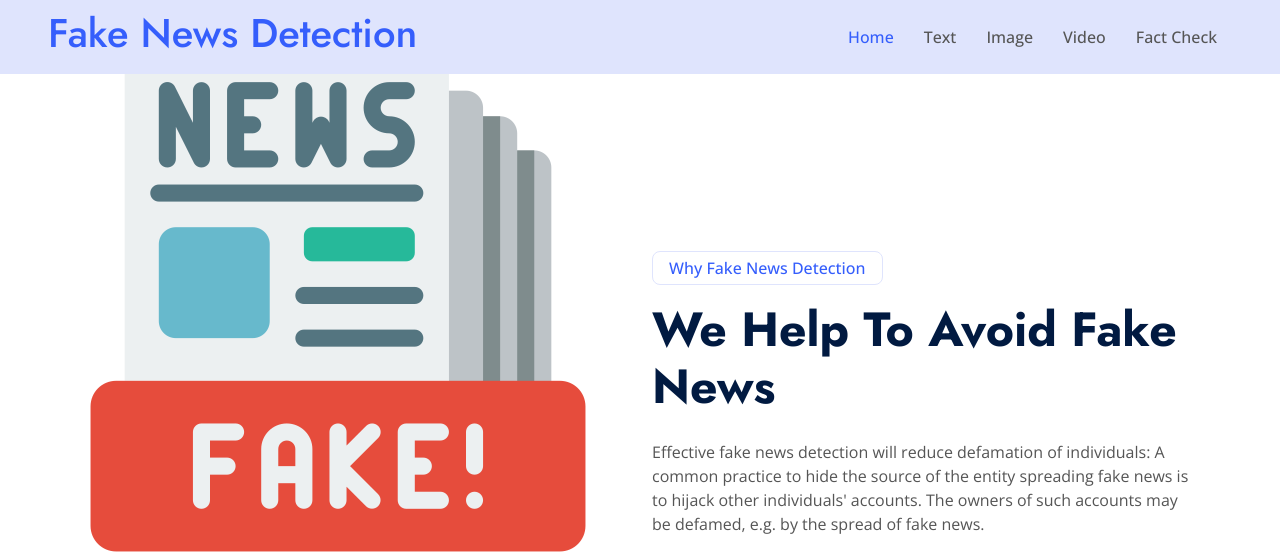
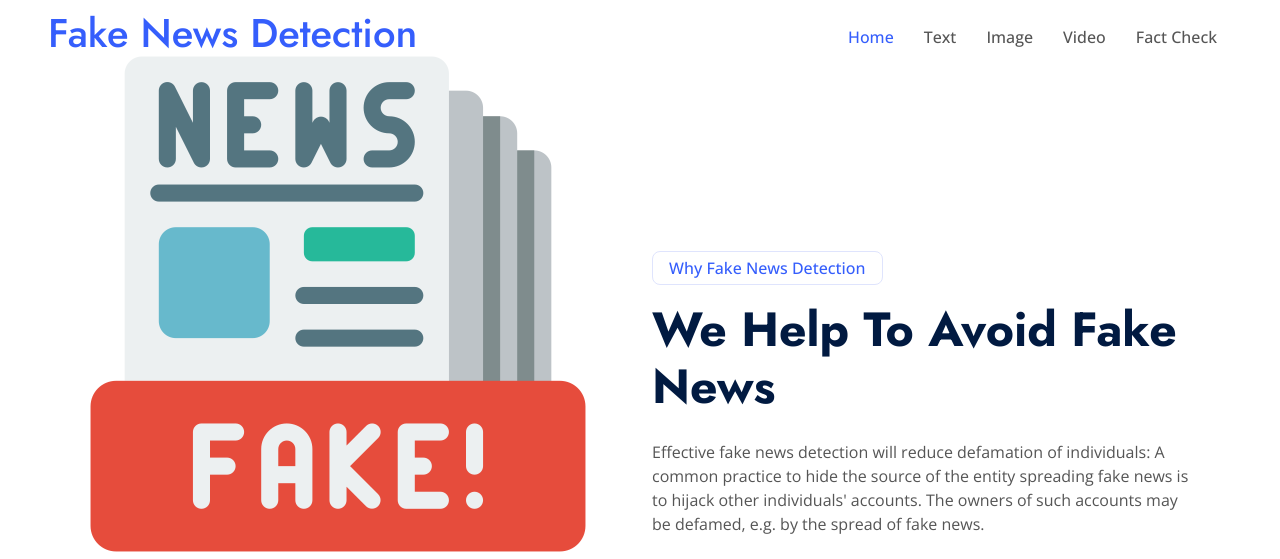
Before and after one commit to AjinkyaBahirat/FND, a Flask app: page / in a window 1280 px wide. Shown: the top 559 px of the page. Run offline with Flask 2, Linux system fonts and the light colour scheme; some libraries are stand-ins or nearby versions.

Commit message:
Update index.html

```diff
--- a/templates/index.html
+++ b/templates/index.html
@@ -42,7 +42,7 @@
 
     <!-- Navbar Start -->
     <div class="container-fluid fixed-top px-0 wow fadeIn" data-wow-delay="0.1s">
-        <nav class="navbar navbar-expand-lg navbar-light bg-light py-lg-0 px-lg-5 wow fadeIn" data-wow-delay="0.1s">
+        <nav class="navbar navbar-expand-lg navbar-light py-lg-0 px-lg-5 wow fadeIn" data-wow-delay="0.1s">
             <a href="/" class="navbar-brand ms-4 ms-lg-0">
                 <h6 class="display-6 text-primary">Fake News Detection</h6>
             </a>
```
